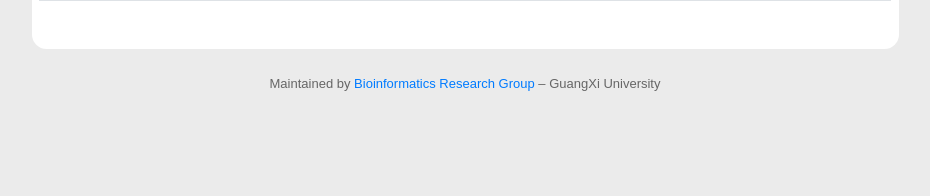
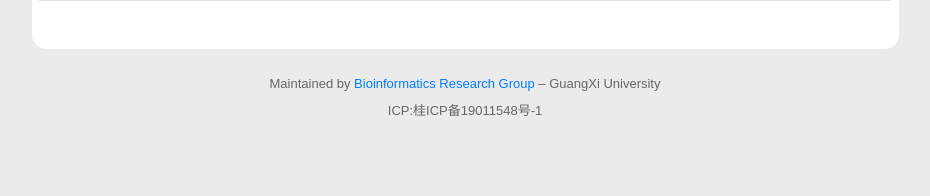
Before and after one commit to hzwsnbb666/circR2Cancer, a Django app: page /download/ in a window 1280 px wide. Shown: the part 746-942 px from the top of the page, without its empty margins (175-1105 px from the left). Before the commit the page ends 837 px from the top, so only its background shows below. Run offline with Django 3.2, Linux system fonts and the light colour scheme; some libraries are stand-ins or nearby versions.

Commit message:
forget download icp

```diff
--- a/cirRNA/cirRNAInfo/templates/download.html
+++ b/cirRNA/cirRNAInfo/templates/download.html
@@ -141,6 +141,9 @@
         <p style="font-size: 18px">Maintained by
             <a href="http://biobd.gxu.edu.cn"> Bioinformatics Research Group</a> – GuangXi University
         </p>
+          <p style="font-size: 18px">
+            ICP:桂ICP备19011548号-1
+        </p>
     </div>
 </div>
 </body>
```
